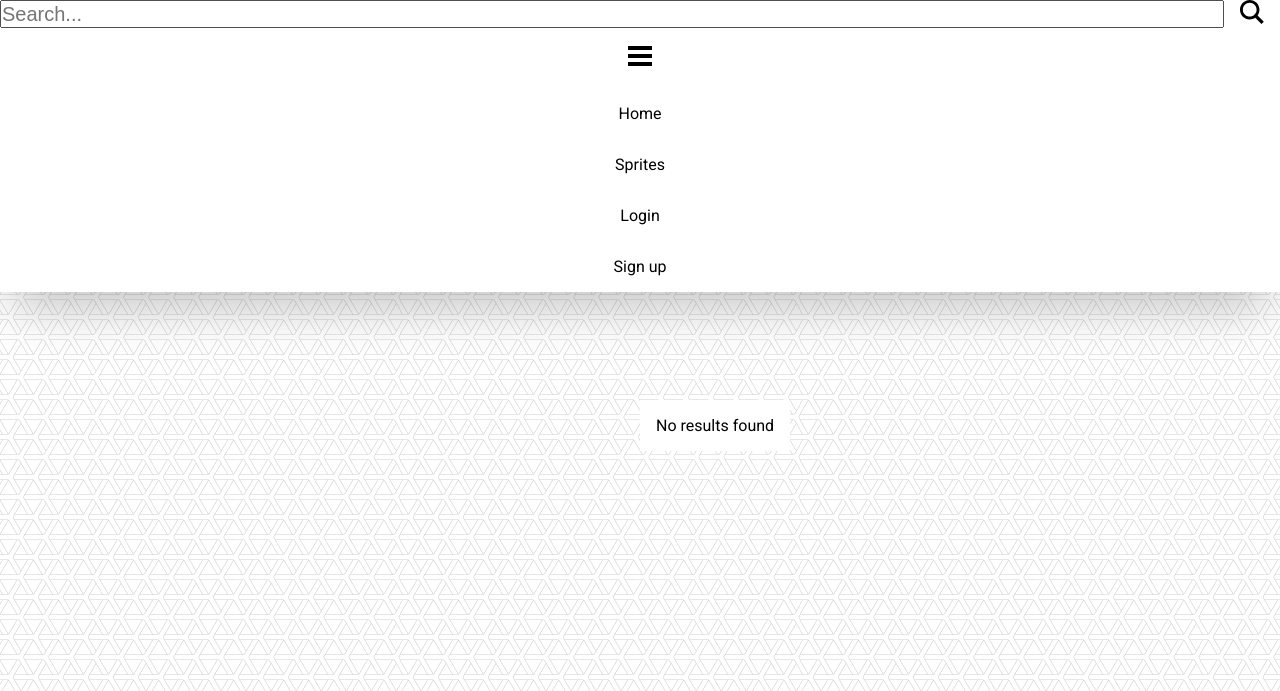
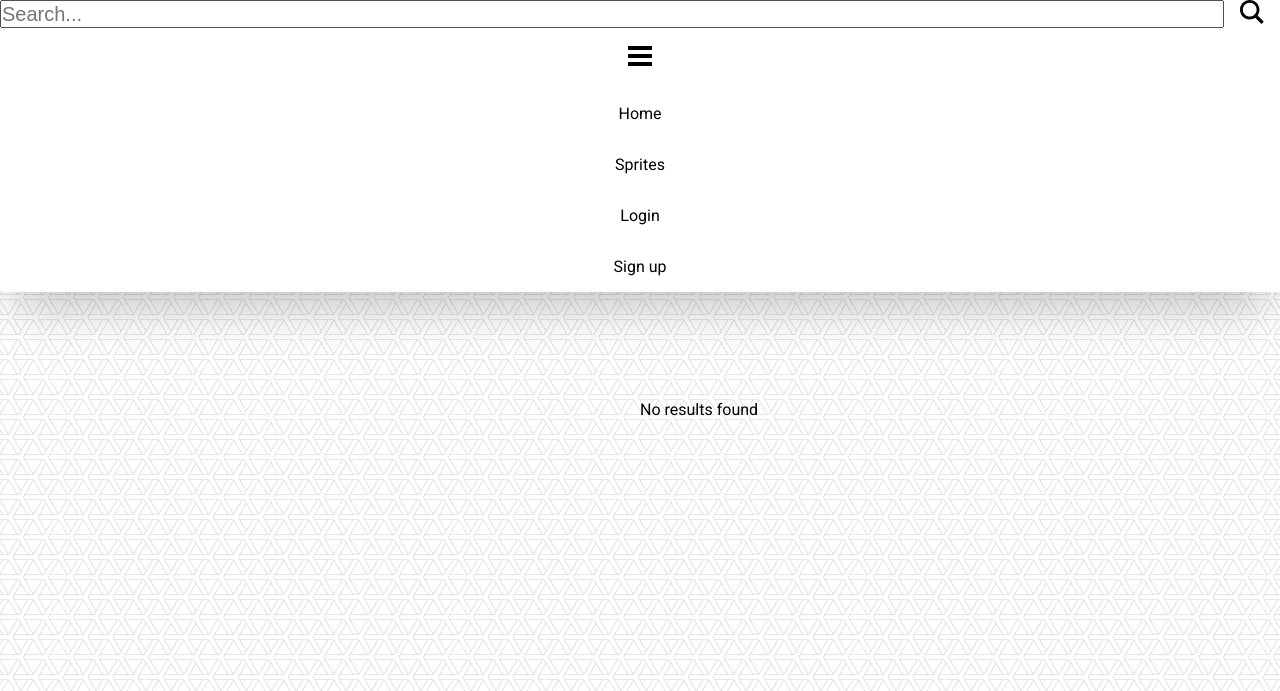
Before and after one commit to gustass5/swimset, a PHP site: page /pages/sprites.php?search_sprite=1 in a window 1280 px wide. Shown: the top 691 px of the page. Run offline with PHP 8.4, Linux system fonts and the light colour scheme; data that the repository does not hold is empty.

Commit message:
chore: changed styles

```diff
--- a/css/main.css
+++ b/css/main.css
@@ -434,8 +434,6 @@ ul {
   position: absolute;
   left: 50%;
   top: 50%;
-  padding: 1rem;
-  background-color: white;
 }
 
 @media (hover: none) {
```
